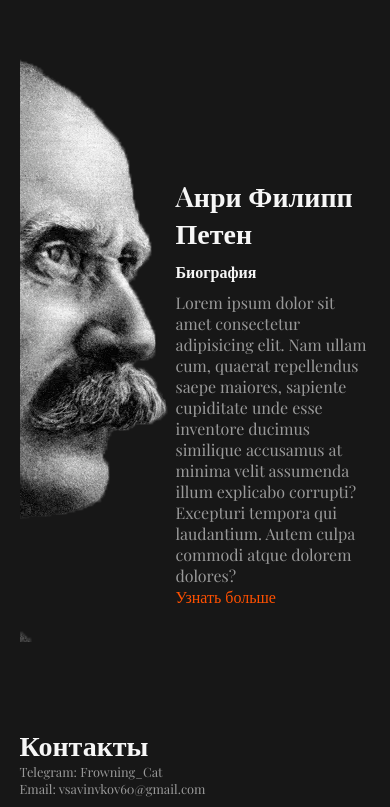
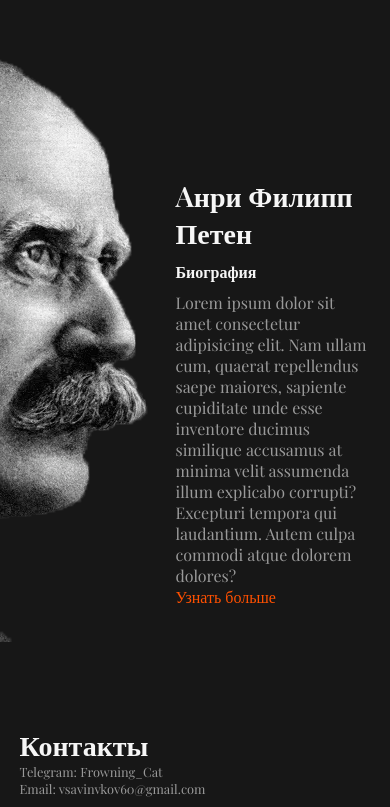
Before and after one commit to FrowningCat/history_in_personalities, a Next.js app: page / in a window 390 px wide. Shown: the part 3356-4163 px from the top of the page. Built offline with nearby package versions, Linux system fonts and the light colour scheme.

Commit message:
fix teaser__photo

```diff
--- a/app/globals.css
+++ b/app/globals.css
@@ -471,6 +471,7 @@ a {
   .lending__teaser__photo {
     justify-content: end;
     width: 50vw;
+    margin-left: -5vw;
   }
 }
 @media (max-width: 768px) {
@@ -479,6 +480,11 @@ a {
   }
   .article__title {
     width: 100vw;
+  }
+  .lending__teaser__photo {
+    justify-content: end;
+    width: 50vw;
+    margin-left: -5vw;
   }
 }
 @media (max-width: 567px) {
@@ -510,6 +516,7 @@ a {
     justify-content: center;
   }
   .lending__teaser__photo {
+    margin-left: -5vw;
     justify-content: end;
     width: 70vw;
   }
--- a/app/globals.scss
+++ b/app/globals.scss
@@ -520,6 +520,7 @@ a {
             &__photo {
                 justify-content: end;
                 width: 50vw;
+                margin-left: -5vw;
             }
         }
     }
@@ -532,6 +533,15 @@ a {
     .article {
         &__title {
             width: 100vw;
+        }
+    }
+    .lending {
+        &__teaser {
+            &__photo {
+                justify-content: end;
+                width: 50vw;
+                margin-left: -5vw;
+            }
         }
     }
 }
@@ -567,6 +577,7 @@ a {
         }
         &__teaser {
             &__photo {
+                margin-left: -5vw;
                 justify-content: end;
                 width: 70vw;
             }
```
Also changed, not shown: 1 other file (tests, documents, lock files or other folders).
